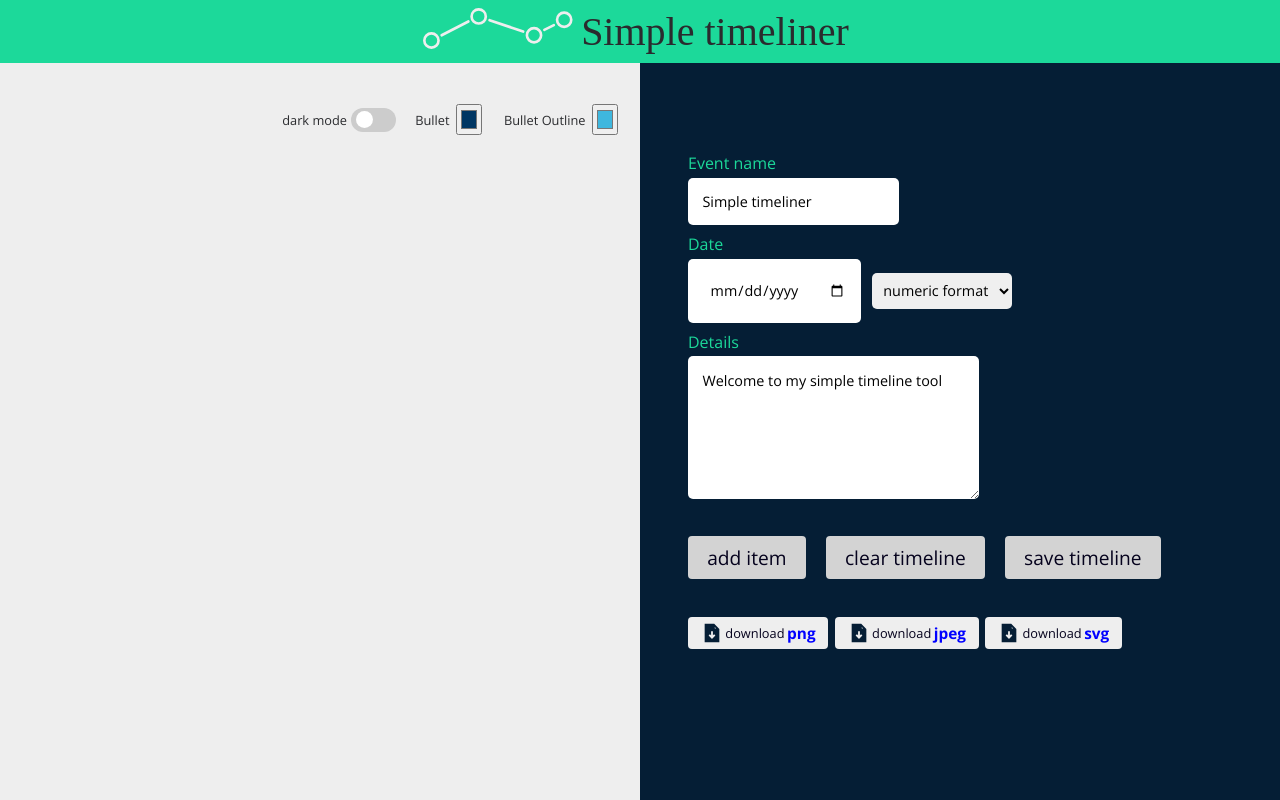
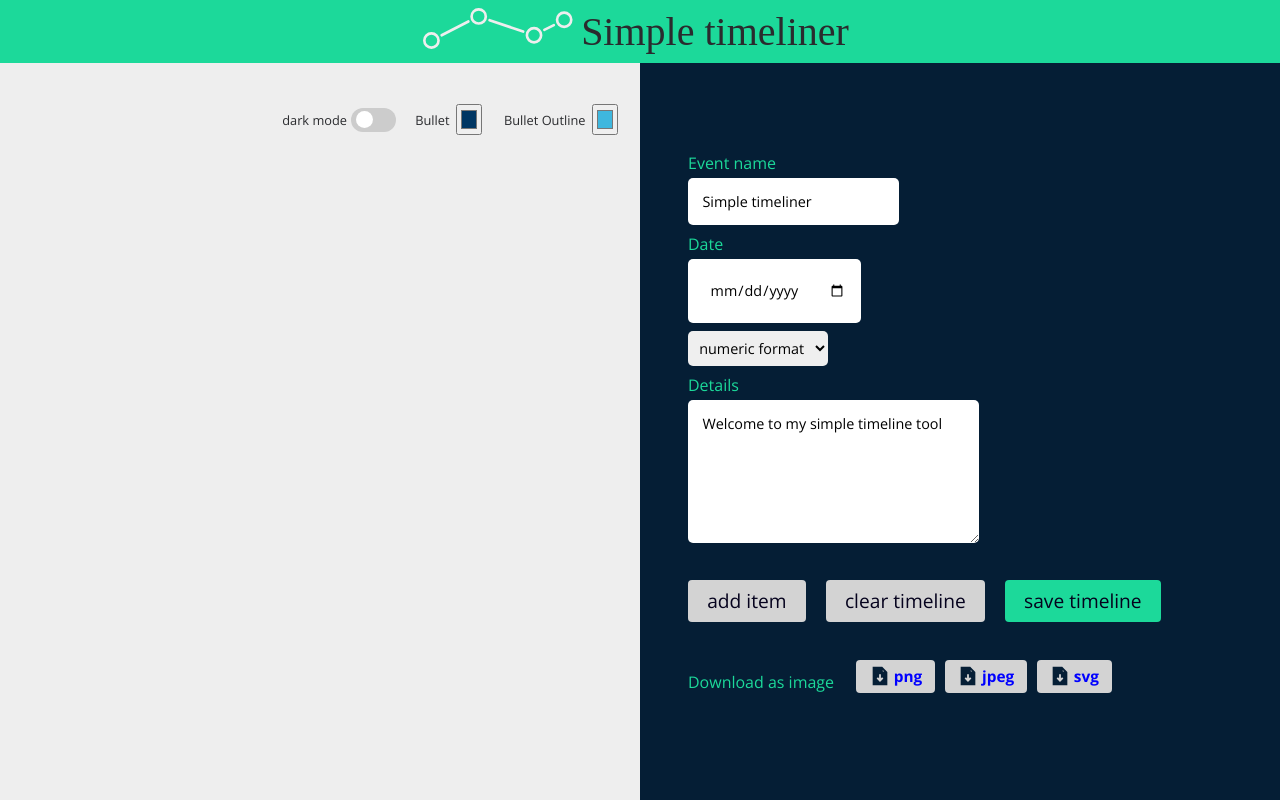
Before and after one commit to lamkostal/timeliner, a Vue app: page / in a window 1280 px wide. Built offline with nearby package versions, Linux system fonts and the light colour scheme; a web font is replaced by a local one.

Commit message:
ui cleanup, tl-popup

```diff
--- a/src/components/UI.vue
+++ b/src/components/UI.vue
@@ -17,6 +17,7 @@
               lang="el-GR"
               v-model="listItem.date"
             />
+          <div class="field">
               <select name="dateformat" id="dateformat" v-model="selection">
                 <option value="2-digit">numeric format</option>
                 <option value="long">long format</option>
@@ -36,6 +37,7 @@
                 <option value="ita">italian</option>
                 <option value="nl">dutch</option>
               </select>
+          </div>
           </div>
         </div>
 
@@ -62,27 +64,34 @@
       >
         add item
       </button>
-      <span v-if="!fieldsFull">fill required fields</span>
+      <span class='additem-pop' v-if="!fieldsFull">fill required fields</span>
 
       <button
         id="clear"
-        :class="{ disabled: !list.length }"
         class="button"
         @click="clearList"
+        :disabled="!list.length"
+        :class="{ disabled: !list.length }"
       >
         clear timeline
       </button>
        <button
         id="save"
-        :class="{ disabled: !list.length }"
         class="button"
         @click="saveList"
       >
         save timeline
       </button>
+      <span class="tl-pop">timeline saved!</span>
+
     </div>
+
+
+
     <div class="save_btns">
-      <button id="png" class="button save" @click="savePng">
+      <span>Download as image</span><br>
+      <button id="png" class="button save" @click="savePng"    :disabled="!list.length"
+        :class="{ disabled: !list.length }">
         <svg viewBox="0 0 24 24" xmlns="http://www.w3.org/2000/svg">
           <title />
           <g>
@@ -91,9 +100,10 @@
             />
           </g>
         </svg>
-        download <strong>png</strong>
+        <strong>png</strong>
       </button>
-      <button id="jpeg" class="button save" @click="saveJpeg">
+      <button id="jpeg" class="button save" @click="saveJpeg"    :disabled="!list.length"
+        :class="{ disabled: !list.length }">
         <svg viewBox="0 0 24 24" xmlns="http://www.w3.org/2000/svg">
           <title />
           <g>
@@ -102,9 +112,10 @@
             />
           </g>
         </svg>
-        download <strong>jpeg</strong>
+       <strong>jpeg</strong>
       </button>
-      <button id="svg" class="button save" @click="saveSvg">
+      <button id="svg" class="button save" @click="saveSvg" :disabled="!list.length"
+        :class="{ disabled: !list.length }">
         <svg viewBox="0 0 24 24" xmlns="http://www.w3.org/2000/svg">
           <title />
           <g>
@@ -113,7 +124,7 @@
             />
           </g>
         </svg>
-        download <strong>svg</strong>
+         <strong>svg</strong>
       </button>
     </div>
   </div>
@@ -121,6 +132,7 @@
 
 <script>
 import domtoimage from "dom-to-image";
+import {gsap} from 'gsap';
 
 export default {
   data() {
@@ -168,6 +180,25 @@ export default {
     },
     saveList(){
       this.$emit('saveList')
+      let tlpop = '.tl-pop'
+
+      let mytl = gsap.timeline()
+      mytl
+       .to('.svg_container circle',{
+        transformOrigin:'center center',
+        fill:'red',
+        duration:0.2
+      })
+      .to('.svg_container circle',{
+        scale:1,
+        fill:'none',
+        stagger:0.1})
+      .to(tlpop,{opacity:1,duration:0.2},0)
+      .to(tlpop,{y:-10,ease:'bounce.out',duration:0.5},'<')
+      .to(tlpop,{delay:0.4,opacity:0,y:0})
+
+
+
     },
     savePng() {
       this.isXvisible = false;
@@ -288,7 +319,7 @@ form {
 }
 .field select {
   padding: 0.5em;
-  margin: 0 0 0 0.8em;
+  margin: 0 0.8em 0 0;
 }
 :is(input, textarea, select):focus {
   outline-color: var(--accent);
@@ -297,6 +328,7 @@ form {
   padding: 0.5em;
 }
 .ui .button {
+  transition: transform 0.2s;
   padding: 0.4em 1em;
   background: var(--accent);
   border: none;
@@ -306,9 +338,9 @@ form {
   font-size: 1.2rem;
   font-family: "Open Sans";
 }
-.ui .disabled {
-  background: lightgrey;
-  cursor: not-allowed;
+.button:active{
+  box-shadow: inset 0 0 15px #fff;
+  transform: translateY(-4px);
 }
 .buttons {
   margin-top: 1.5em;
@@ -320,7 +352,7 @@ form {
   align-items: center;
   gap: 20px;
 }
-.buttons span {
+.additem-pop{
 position: absolute;
   top: -30px;
   left: 20px;
@@ -330,15 +362,37 @@ form {
   opacity: 0;
   font-size: 0.8rem;
 }
-.buttons span {
+.tl-pop{
+  position: absolute;
+  top: -40px;
+  left: 60%;
+  background: #fff;
+  padding: 0.1em 0.5em;
+  border-radius: 2px;
+  opacity: 0;
+  font-size: 0.9rem;
+
+}
+.tl-pop::after {
+  content: "";
+  width: 10px;
+  height: 10px;
+  background: #fff;
+  position: absolute;
+  top: 15px;
+  left: 55px;
+  transform: rotate(45deg);
+  z-index: -1;
+}
+.additem-pop {
   transition: all 0.2s;
   transition-delay: 0.5s;
 }
-.buttons button:hover + span {
+.buttons button:hover + .additem-pop {
   opacity: 1;
   display: block;
 }
-.buttons span::after {
+.additem-pop::after {
   content: "";
   width: 10px;
   height: 10px;
@@ -352,11 +406,18 @@ form {
 .save_btns {
   margin-top: 2em;
   display: flex;
+  gap: 0.2em;
+}
+.save_btns span{
+ align-self: flex-end;
+  color:var(--accent);
+  padding: 0 1em 0em 0;
+
 }
 .ui .save {
   margin: 0.5em 0.5em 0 0;
   font-size: 0.8rem;
-  background: var(--bg-tl);
+  background: var(--accent);
   display: flex;
   align-items: center;
   gap: 0.2em;
@@ -365,10 +426,6 @@ strong {
   font-size: 1.2em;
   color: blue;
 }
-.ui .save:hover {
-  font-size: 0.8rem;
-  background: var(--accent);
-}
 .save svg {
   width: 22px;
   margin: auto;
@@ -376,4 +433,8 @@ strong {
 .save path {
   fill: var(--bg);
 }
+.ui .disabled {
+  background: lightgrey;
+  cursor: not-allowed;
+}
 </style>
```
Lines whose indentation alone changed are shown as unchanged.
